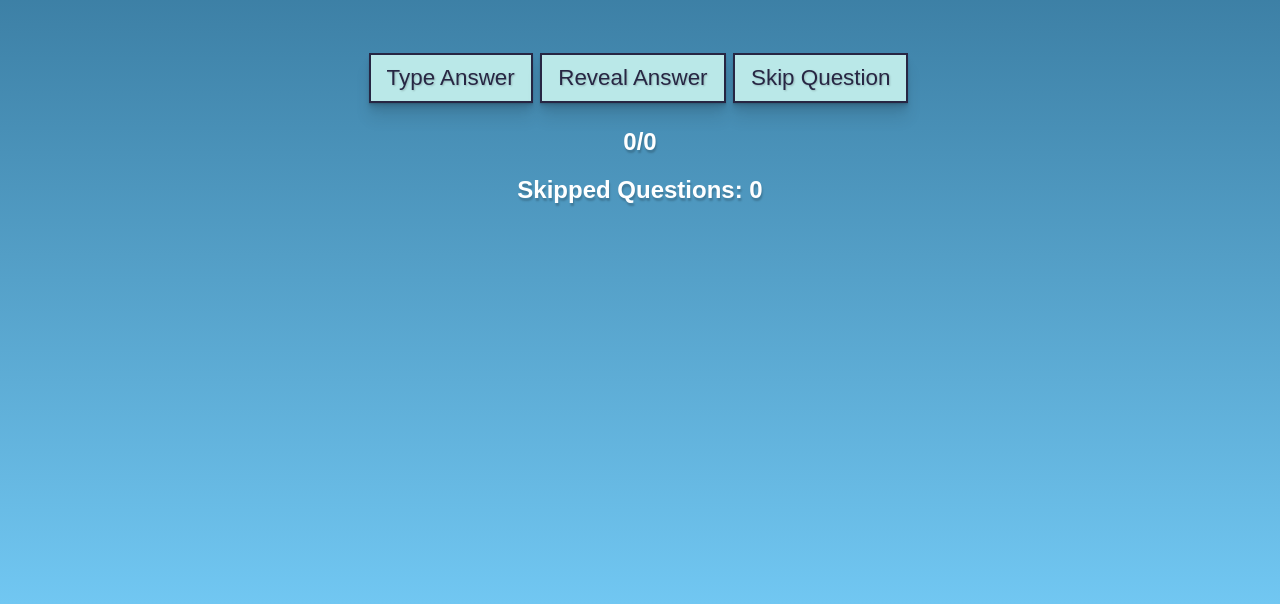
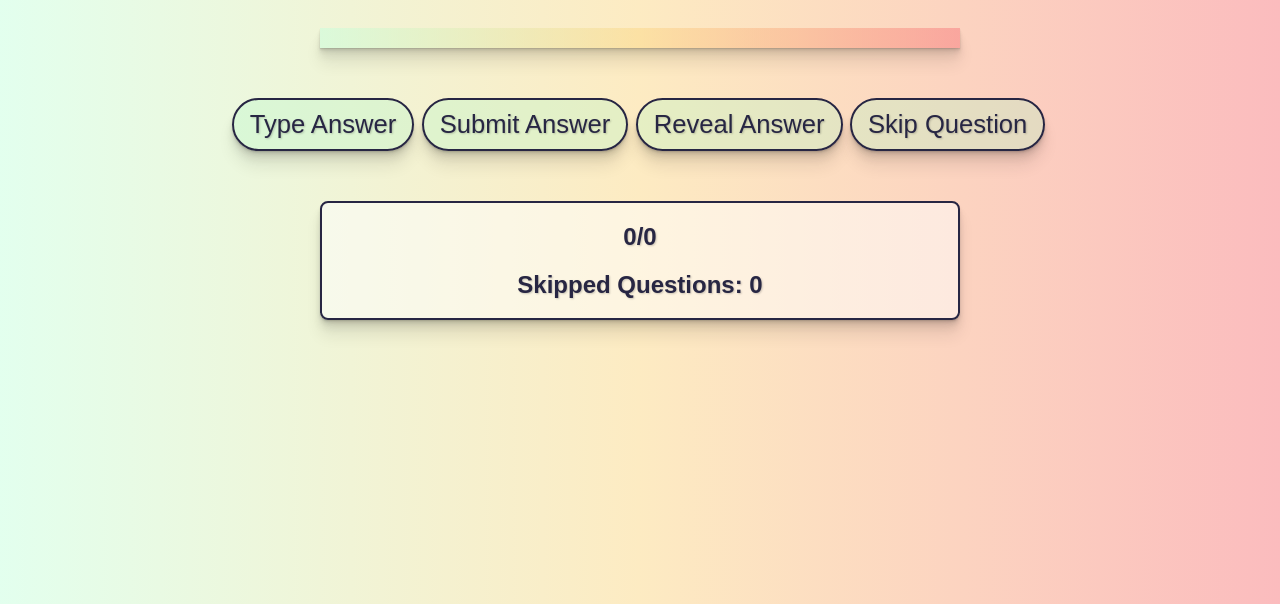
Before and after one commit to sean3434/Jeopardy-Trainer, a plain HTML site: page index.html in a window 1280 px wide. Shown: the part 196-800 px from the top of the page. Drawn offline with Linux system fonts and the light colour scheme; no server answers.

Commit message:
Add more CSS + Add Color Change on Right/Wrong Answers

```diff
--- a/app.js
+++ b/app.js
@@ -47,6 +47,7 @@ const revealButton = document.querySelector('.reveal')
 const questions = document.querySelector('.questions')
 const stats = document.querySelector('.stats')
 const skip = document.querySelector('.skipcount')
+const statbox = document.querySelector('.statbox')
 
 let question = null
 let answer = null
@@ -116,6 +117,7 @@ skipButton.addEventListener('click', () => {
     skipCount++
     stats.innerHTML = `${correctCount}/${questionCount}`
     skip.innerHTML = `Skipped Questions: ${skipCount}`
+    statbox.classList.remove('right', 'wrong')
 })
 
 // Press "Type Answer" for user input field and submit answer button to appear
@@ -135,6 +137,7 @@ submitButton.addEventListener('click', () => {
         correctCount++
         questionCount++
         skipCount--
+        statbox.classList.add('right')
         stats.innerHTML = `${correctCount}/${questionCount} CORRECT!!`
     }else {
         submitButton.style.display = 'none'
@@ -143,6 +146,7 @@ submitButton.addEventListener('click', () => {
         questionCount++
         skipCount--
         stats.innerHTML = `${correctCount}/${questionCount} Incorrect!!`
+        statbox.classList.add('wrong')
     }
 })
 
--- a/main.css
+++ b/main.css
@@ -1,29 +1,44 @@
 body {
-  background-image: linear-gradient(to bottom, #2c698d, #71c7f2);
+  background-image: linear-gradient(to right, #c6ffdd80, #fbd78680, #f7797d80);
+  background-color: white;
   font-family: Arial, Helvetica, sans-serif;
   height: 100%;
   margin: 0;
-  background-repeat: no-repeat;
-  background-attachment: fixed;
   text-shadow: 1px 3px 2px rgba(0,0,0,0.2);
-}
-
-html {
-    height: 100%;
+  color: #272643
 }
 
 .container {
   padding-top: 5%;
   text-align: center;
-  color: white
+  color: #272643
+}
+
+h3 {
+  background-image: linear-gradient(to right, #c6ffdd80, #fbd78680, #f7797d80);
+  text-align: left;
+  max-width: 50%;
+  padding: 10px 16px;
+  margin: 40px 25% 50px 25%;
+  border: 4px #272643;
+  /* background: #bae8e8; */
+  text-shadow: 1px 1px 2px rgba(0,0,0,0.2);
+  box-shadow:
+      0 1px 1px hsl(0deg 0% 0% / 0.075),
+      0 2px 2px hsl(0deg 0% 0% / 0.075),
+      0 4px 4px hsl(0deg 0% 0% / 0.075),
+      0 8px 8px hsl(0deg 0% 0% / 0.075),
+      0 16px 16px hsl(0deg 0% 0% / 0.075)
+    ;
 }
 
 button {
   border: 2px solid #272643;
-  background: #bae8e8;
-  font-size: 140%;
+  border-radius: 200px;
+  background: #b0f4c450;
+  font-size: 160%;
   padding: 10px 16px;
-  margin: 25px 3px 5px 0px;
+  margin: 0px 3px 50px 0px;
   color: #272643;
   font-weight: 300;
   transition: background-color 0.2s ease-in-out;
@@ -39,14 +54,43 @@ button {
 
 button:hover {
   cursor: pointer;
-  background-color: rgb(255, 255, 255);
-  color: black;
+  background-color: #272643;
+  color: white;
 }
 
 h1 {
   font-size: 400%;
   text-shadow: 2px 4px 3px rgba(0,0,0,0.3);
 }
+
+.statbox {
+  background-color: rgba(255, 255, 255, 0.501);
+  text-align: center;
+  padding: 0px 0px 0px 0px;
+  margin: 0px 25% 0px 25%;
+  border: 2px solid #272643;
+  border-radius: 8px;
+  transition: background-color 0.2s ease-in-out;
+  text-shadow: 1px 1px 2px rgba(0,0,0,0.2);
+  box-shadow:
+      0 1px 1px hsl(0deg 0% 0% / 0.075),
+      0 2px 2px hsl(0deg 0% 0% / 0.075),
+      0 4px 4px hsl(0deg 0% 0% / 0.075),
+      0 8px 8px hsl(0deg 0% 0% / 0.075),
+      0 16px 16px hsl(0deg 0% 0% / 0.075)
+    ;
+}
+
+.right {
+  background-color: rgba(127, 255, 212, 0.501)
+}
+
+.wrong {
+  background-color: rgba(255, 127, 127, 0.501)
+
+}
+
+.questions
 
 .submit {
   display: none
@@ -55,3 +99,7 @@ h1 {
 #my-input {
     display: none
 }
+
+/* https://www.joshwcomeau.com/css/designing-shadows/ for box shadows
+   https://codepen.io/thehelpfultipper/pen/KKZBMgm for hover effects on buttons
+*/
```
